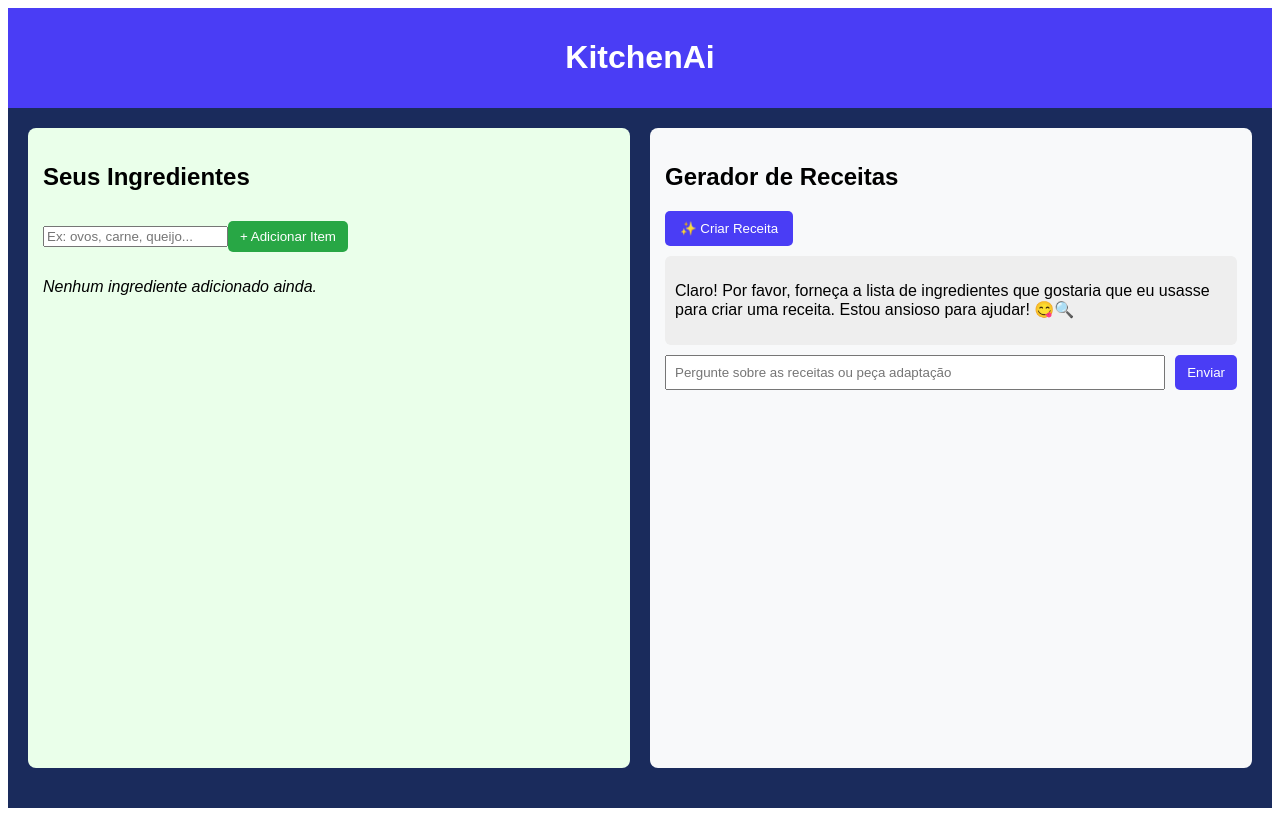
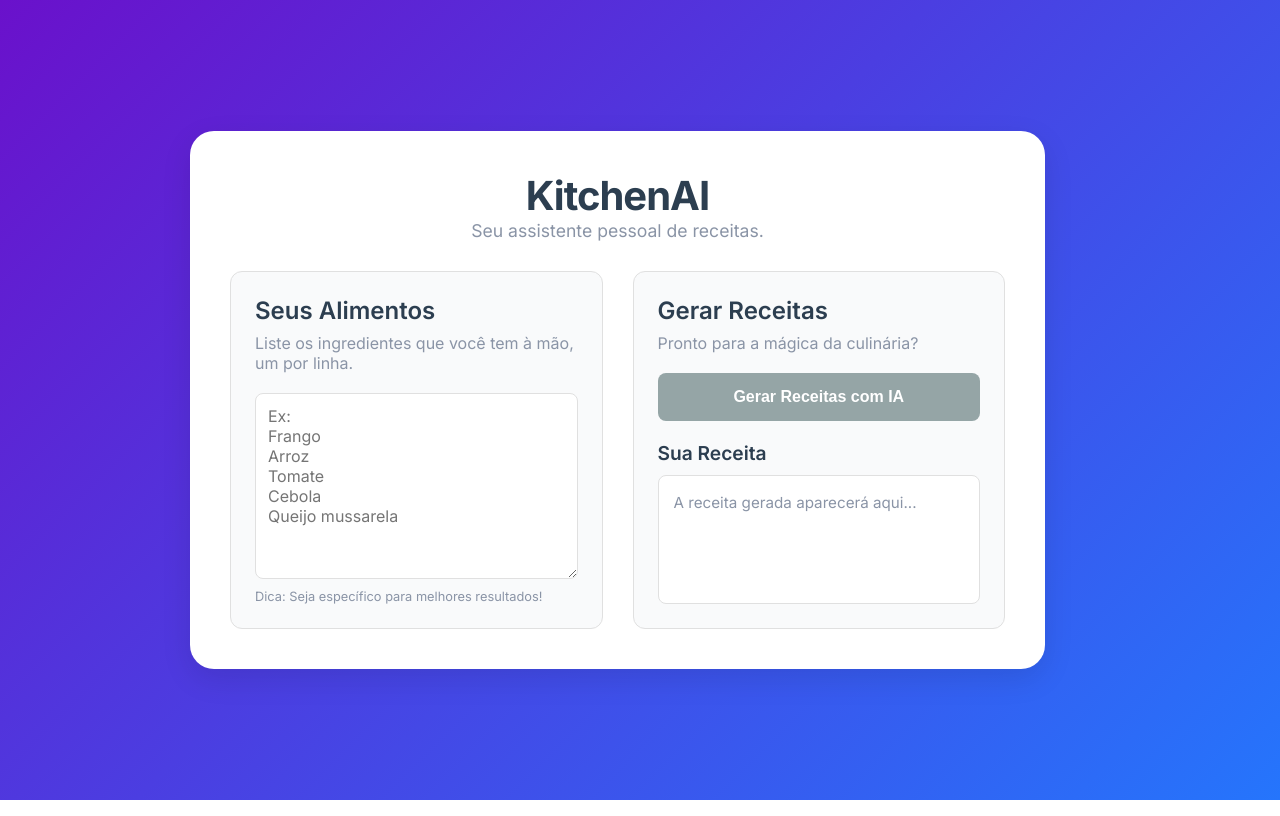
Before and after one commit to CaioVMSantos/Angular-Kitchen-ai, an Angular app: page / in a window 1280 px wide. Built offline with nearby package versions, Linux system fonts and the light colour scheme.

Commit message:
feat: Cria a segunda interface do site KitchenAI

```diff
--- a/angular.json
+++ b/angular.json
@@ -92,5 +92,8 @@
         }
       }
     }
+  },
+  "cli": {
+    "analytics": false
   }
 }
--- a/src/app/app.component.ts
+++ b/src/app/app.component.ts
@@ -1,13 +1,17 @@
 import { Component } from '@angular/core';
 import { RouterOutlet } from '@angular/router';
-import { HomeComponent } from './components/home/home.component';
+import { RecipeGeneratorComponent } from './components/home/home.component';
 
 @Component({
   selector: 'app-root',
   standalone: true,
-  imports: [RouterOutlet, HomeComponent],
-  templateUrl: './app.component.html',
-  styleUrl: './app.component.css'
+  imports: [RouterOutlet, RecipeGeneratorComponent],
+  template: `
+  <main>
+    <app-recipe-generator></app-recipe-generator>
+  </main>
+`,
+styles: '',
 })
 export class AppComponent {
   title = 'kitchen-ai';
--- a/src/app/app.routes.ts
+++ b/src/app/app.routes.ts
@@ -1,9 +1,9 @@
 import { Routes } from '@angular/router';
-import { HomeComponent } from './components/home/home.component';
+import { RecipeGeneratorComponent } from './components/home/home.component';
 
 export const routes: Routes = [
     {
         path: "",
-        component: HomeComponent
+        component: RecipeGeneratorComponent
     }
 ];
--- a/src/app/components/home/home.component.css
+++ b/src/app/components/home/home.component.css
@@ -1,83 +1,148 @@
-.container {
-    font-family: Arial, sans-serif;
+
+:host {
+  display: block;
+  max-width: 900px;
+  width: 95%;
+}
+
+.kitchen-ai-container {
+  background-color: var(--card-background);
+  border-radius: 24px;
+  padding: 40px;
+  box-shadow: var(--box-shadow);
+  display: flex;
+  flex-direction: column;
+  gap: 30px;
 }
 
 .header {
-    background: #4a3df5;
-    color: white;
-    padding: 10px;
   text-align: center;
 }
 
-  :host {
-    display: block;
-    min-height: 100vh; /* ocupa altura da tela toda */
-    background-color: #1a2b5c; /* cor do background */
+.header h1 {
+  font-size: 2.5rem;
+  font-weight: 700;
+  color: var(--primary-text);
+  letter-spacing: -1px;
 }
 
-  .content {
-    display: flex;
-    gap: 20px;
-    padding: 20px;
-    height: 80vh;
+.header p {
+  font-size: 1.1rem;
+  color: var(--secondary-text);
 }
 
-  .ingredients {
-    flex: 1;
-    background: #eaffea;
-    padding: 15px;
-    border-radius: 8px;
+.content-wrapper {
+  display: grid;
+  grid-template-columns: 1fr 1fr;
+  gap: 30px;
 }
 
-  .recipes {
-    flex: 1;
-    background: #f8f9fa;
-    padding: 15px;
-    border-radius: 8px;
+.card {
+  background-color: #f9fafb;
+  border: 1px solid var(--border-color);
+  border-radius: var(--border-radius);
+  padding: 24px;
+  display: flex;
+  flex-direction: column;
 }
 
-  .add-btn {
-    background: #28a745;
+.card h2 {
+  font-size: 1.5rem;
+  font-weight: 600;
+  margin-bottom: 8px;
+}
+
+.card .subtitle {
+  color: var(--secondary-text);
+  margin-bottom: 20px;
+}
+
+/* Estilos específicos do card de input */
+.input-card textarea {
+  width: 100%;
+  padding: 12px;
+  border: 1px solid var(--border-color);
+  border-radius: 8px;
+  font-family: 'Inter', sans-serif;
+  font-size: 1rem;
+  resize: vertical;
+  background-color: #fff;
+  flex-grow: 1; /* Faz o textarea ocupar o espaço disponível */
+}
+
+.input-card textarea:focus {
+  outline: none;
+  border-color: var(--background-end);
+  box-shadow: 0 0 0 2px rgba(37, 117, 252, 0.2);
+}
+
+.input-card .hint {
+  font-size: 0.8rem;
+  color: var(--secondary-text);
+  margin-top: 10px;
+}
+
+/* Estilos específicos do card de output */
+.output-card button {
+  background-color: var(--accent-color);
   color: white;
   border: none;
-    padding: 8px 12px;
-    margin: 10px 0;
-    border-radius: 5px;
+  border-radius: 8px;
+  padding: 15px 20px;
+  font-size: 1rem;
+  font-weight: 600;
   cursor: pointer;
+  transition: background-color 0.3s ease, transform 0.1s ease;
+  margin-bottom: 20px;
 }
 
-  .create-btn {
-    background: #4a3df5;
-    color: white;
-    border: none;
-    padding: 10px 15px;
-    margin-bottom: 10px;
-    border-radius: 5px;
-    cursor: pointer;
+.output-card button:hover {
+  background-color: var(--accent-color-hover);
 }
 
-  .chat-box {
-    background: #eee;
-    padding: 10px;
-    border-radius: 6px;
+.output-card button:active {
+  transform: scale(0.98);
+}
+
+.output-card button:disabled {
+  background-color: #95a5a6;
+  cursor: not-allowed;
+}
+
+.recipe-output-area {
+  flex-grow: 1;
+  display: flex;
+  flex-direction: column;
+}
+
+.recipe-output-area h3 {
+  font-size: 1.2rem;
+  font-weight: 600;
   margin-bottom: 10px;
 }
 
-  .input-box {
-    display: flex;
-    gap: 10px;
+.recipe-output-area .recipe-content {
+  background-color: #fff;
+  border: 1px solid var(--border-color);
+  border-radius: 8px;
+  padding: 15px;
+  flex-grow: 1;
+  white-space: pre-wrap; /* Preserva quebras de linha e espaços */
+  font-size: 0.95rem;
+  line-height: 1.6;
 }
 
-  .input-box input {
-    flex: 1;
-    padding: 8px;
+.recipe-output-area .placeholder-text {
+  color: var(--secondary-text);
 }
 
-  .send-btn {
-    background: #4a3df5;
-    color: white;
-    border: none;
-    padding: 8px 12px;
-    border-radius: 5px;
-    cursor: pointer;
+/* Media Query para telas menores (celulares) */
+@media (max-width: 768px) {
+  .content-wrapper {
+    grid-template-columns: 1fr; /* Coloca os cards um embaixo do outro */
   }
+
+  .kitchen-ai-container {
+    padding: 20px;
+  }
+}
--- a/src/app/components/home/home.component.html
+++ b/src/app/components/home/home.component.html
@@ -1,29 +1,45 @@
-<div class="container">
-    <header class="header">
-      <h1>KitchenAi</h1>
-    </header>
+<div class="kitchen-ai-container">
+  <header class="header">
+    <h1>KitchenAI</h1>
+    <p>Seu assistente pessoal de receitas.</p>
+  </header>
 
-    <main class="content">
-      <section class="ingredients">
-        <h2>Seus Ingredientes</h2>
-        <input type="text" placeholder="Ex: ovos, carne, queijo..." />
-        <button class="add-btn">+ Adicionar Item</button>
-        <p><i>Nenhum ingrediente adicionado ainda.</i></p>
-      </section>
+  <main class="content-wrapper">
+    <div class="card input-card">
+      <h2>Seus Alimentos</h2>
+      <p class="subtitle">Liste os ingredientes que você tem à mão, um por linha.</p>
 
-      <section class="recipes">
-        <h2>Gerador de Receitas</h2>
-        <button class="create-btn">✨ Criar Receita</button>
-        <div class="chat-box">
-          <p>
-            Claro! Por favor, forneça a lista de ingredientes que gostaria que eu usasse para criar uma receita.
-            Estou ansioso para ajudar! 😋🔍
-          </p>
+      <textarea
+        [formControl]="ingredientsControl"
+        rows="8"
+        placeholder="Ex:&#10;Frango&#10;Arroz&#10;Tomate&#10;Cebola&#10;Queijo mussarela">
+      </textarea>
+
+      <span class="hint">Dica: Seja específico para melhores resultados!</span>
+    </div>
+
+    <div class="card output-card">
+      <h2>Gerar Receitas</h2>
+      <p class="subtitle">Pronto para a mágica da culinária?</p>
+
+      <button (click)="generateRecipe()" [disabled]="isLoading || ingredientsControl.invalid">
+        @if (isLoading) {
+          <span>Gerando...</span>
+        } @else {
+          <span>Gerar Receitas com IA</span>
+        }
+      </button>
+
+      <div class="recipe-output-area">
+        <h3>Sua Receita</h3>
+        <div class="recipe-content">
+          @if (generatedRecipe) {
+            <p [innerText]="generatedRecipe"></p>
+          } @else {
+            <p class="placeholder-text">A receita gerada aparecerá aqui...</p>
+          }
         </div>
-        <div class="input-box">
-          <input type="text" placeholder="Pergunte sobre as receitas ou peça adaptação" />
-          <button class="send-btn">Enviar</button>
-        </div>
-      </section>
-    </main>
-  </div>
+      </div>
+    </div>
+  </main>
+</div>
--- a/src/app/components/home/home.component.ts
+++ b/src/app/components/home/home.component.ts
@@ -1,12 +1,45 @@
+
 import { Component } from '@angular/core';
+import { ReactiveFormsModule, FormControl, Validators } from '@angular/forms';
 
 @Component({
-  selector: 'app-home',
+  selector: 'app-recipe-generator',
   standalone: true,
-  imports: [],
+  imports: [ReactiveFormsModule],
   templateUrl: './home.component.html',
-  styleUrl: './home.component.css'
+  styleUrls: ['./home.component.css']
 })
-export class HomeComponent {
+export class RecipeGeneratorComponent {
 
+  ingredientsControl = new FormControl('', {
+    nonNullable: true,
+    validators: [Validators.required]
+  });
+
+
+  generatedRecipe: string = '';
+  isLoading: boolean = false;
+
+  constructor() { }
+
+
+  generateRecipe(): void {
+
+    const ingredients = this.ingredientsControl.value;
+
+    if (this.ingredientsControl.invalid) {
+      this.generatedRecipe = 'Por favor, insira alguns ingredientes para começar.';
+      return;
+    }
+
+    console.log("Ingredientes enviados:", ingredients);
+
+    this.isLoading = true;
+    this.generatedRecipe = 'Gerando uma receita deliciosa para você... 🧙‍♂️';
+
+    setTimeout(() => {
+      this.generatedRecipe = `**Frango Grelhado com Arroz e Salada de Tomate**\n\n**Ingredientes:**\n- ${ingredients.replace(/\n/g, '\n- ')}\n\n**Modo de Preparo:**\n1. Tempere o frango com sal, pimenta e alho.\n2. Grelhe o frango em fogo médio até dourar.\n3. Cozinhe o arroz normalmente.\n4. Pique o tomate e a cebola e monte a salada.\n5. Sirva tudo junto. Bom apetite!`;
+      this.isLoading = false;
+    }, 2000);
+  }
 }
--- a/src/styles.css
+++ b/src/styles.css
@@ -1 +1,32 @@
-/* You can add global styles to this file, and also import other style files */
+@import url('https://fonts.googleapis.com/css2?family=Inter:wght@400;500;600;700&display=swap');
+
+:root {
+  --background-start: #6a11cb;
+  --background-end: #2575fc;
+  --card-background: #ffffff;
+  --primary-text: #2c3e50;
+  --secondary-text: #8a94a6;
+  --accent-color: #1abc9c;
+  --accent-color-hover: #16a085;
+  --border-color: #e0e0e0;
+  --box-shadow: 0 10px 30px rgba(0, 0, 0, 0.1);
+  --border-radius: 12px;
+}
+
+* {
+  box-sizing: border-box;
+  margin: 0;
+  padding: 0;
+}
+
+html, body {
+  height: 100%;
+}
+
+body {
+  font-family: 'Inter', sans-serif;
+  background: linear-gradient(135deg, var(--background-start), var(--background-end));
+  display: grid;
+  place-items: center;
+  color: var(--primary-text);
+}
```
Also changed, not shown: 2 other files (tests, documents, lock files or other folders). Lines whose indentation alone changed are shown as unchanged.
